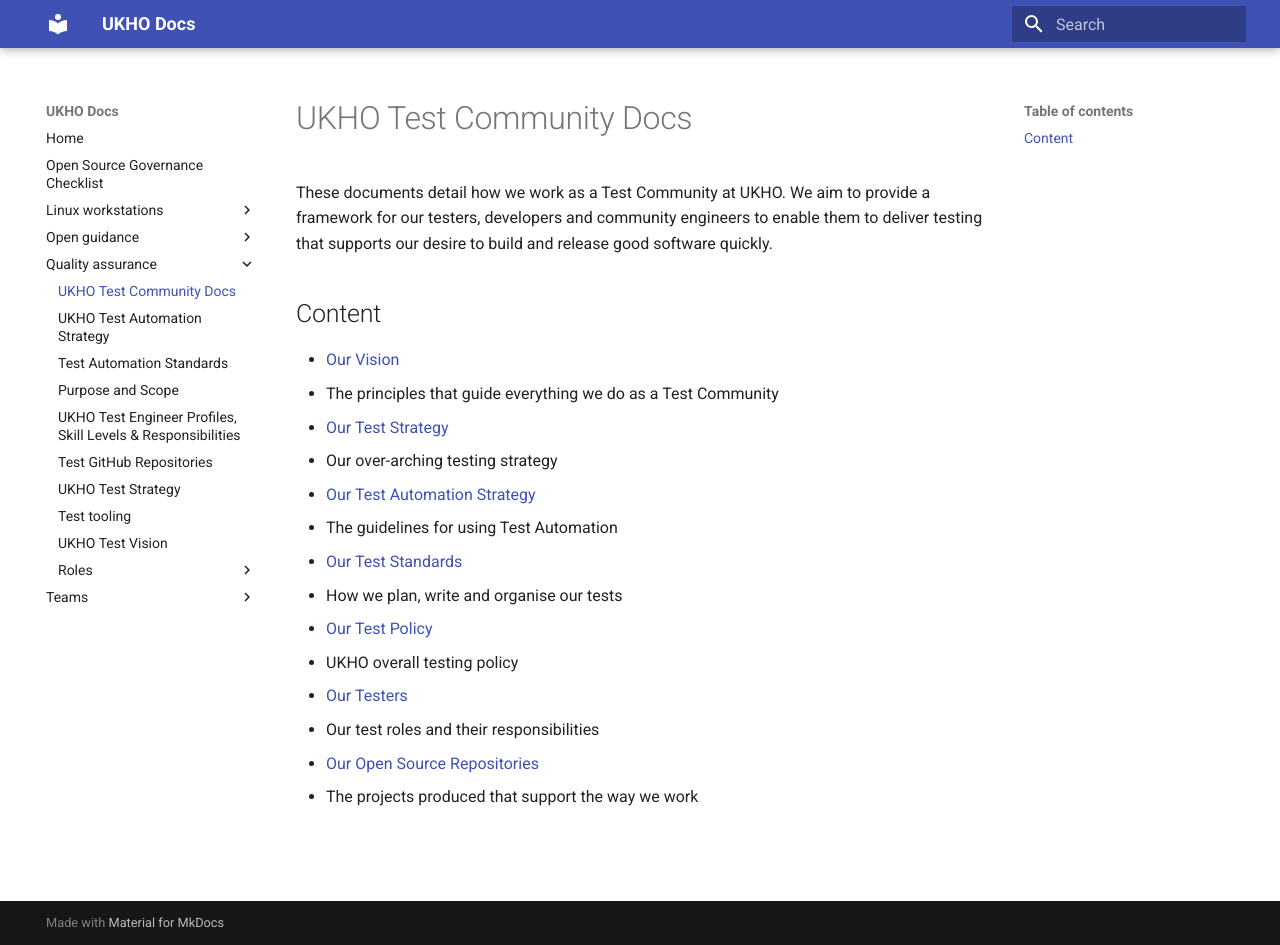
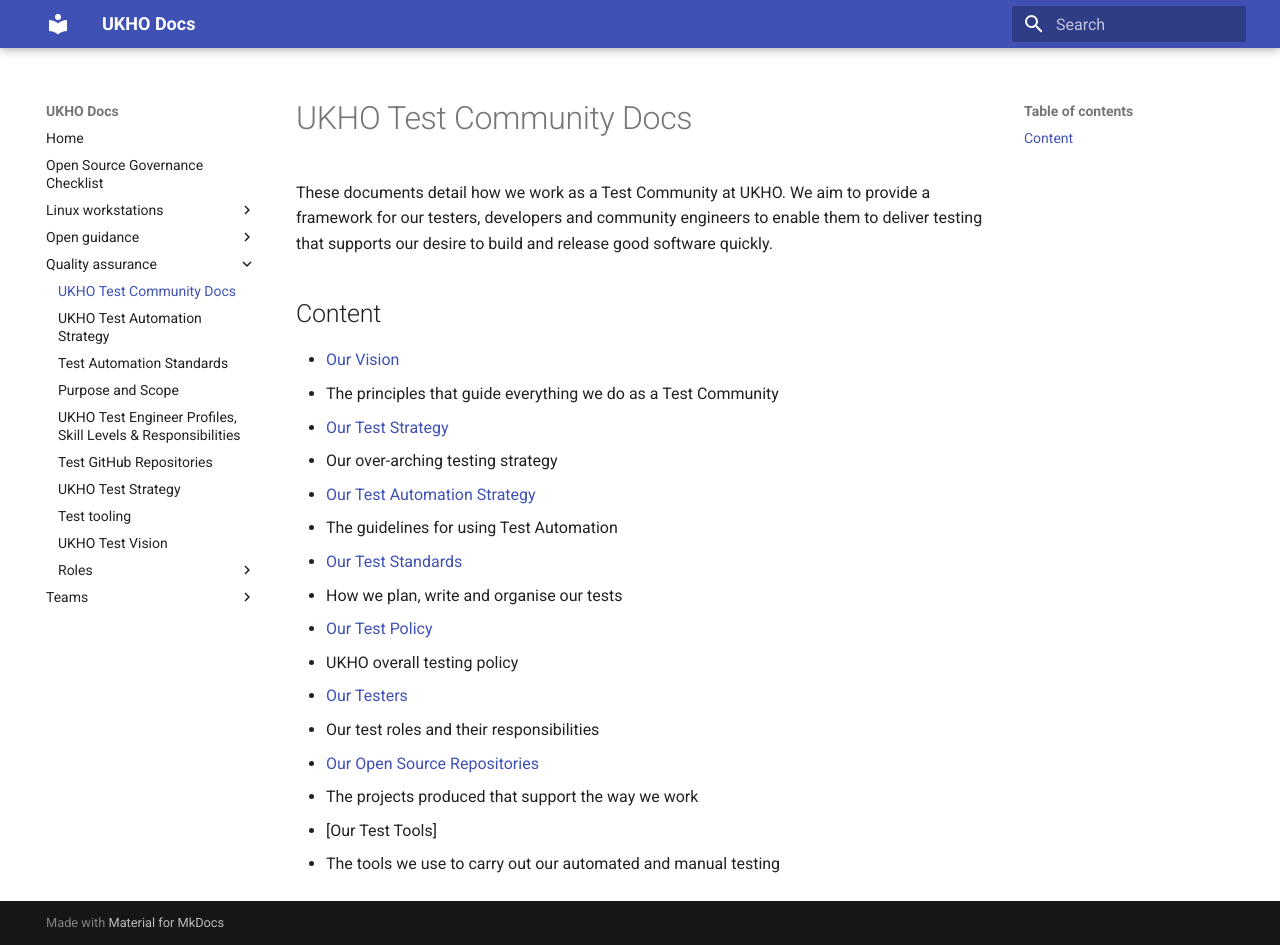
Before and after one commit to UKHO/docs, an MkDocs documentation site: the page built from docs/quality-assurance/README.md, in a window 1280 px wide and 945 px high. Built offline with MkDocs 1.6.1 and Material for MkDocs 9.7.7, drawn with Linux system fonts in a browser that asks for light colours.

Commit message:
Update README.md

```diff
--- a/docs/quality-assurance/README.md
+++ b/docs/quality-assurance/README.md
@@ -18,3 +18,5 @@ These documents detail how we work as a Test Community at UKHO. We aim to provid
   * Our test roles and their responsibilities
 * [Our Open Source Repositories](test-repositories.md)
   * The projects produced that support the way we work
+ * [Our Test Tools]
+  * The tools we use to carry out our automated and manual testing
```
